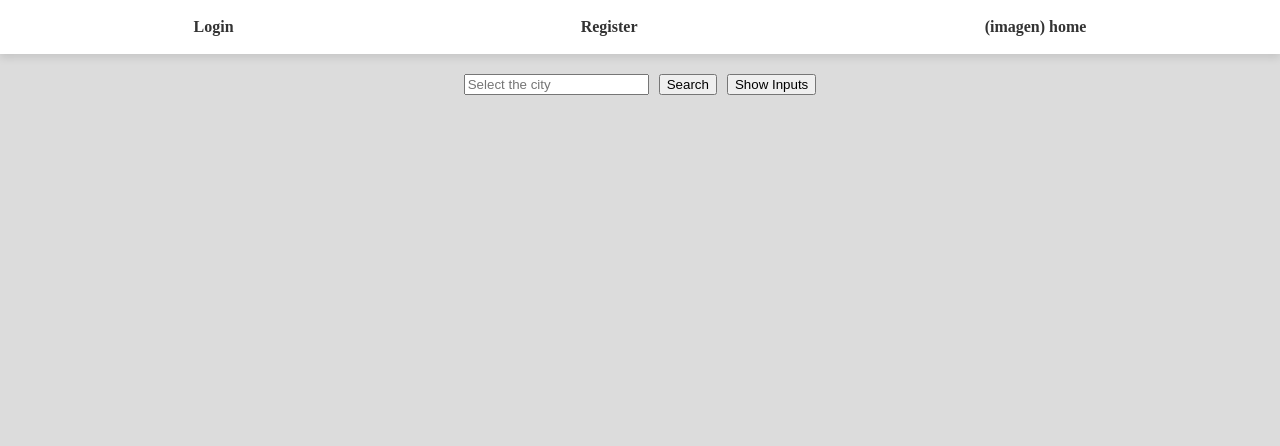
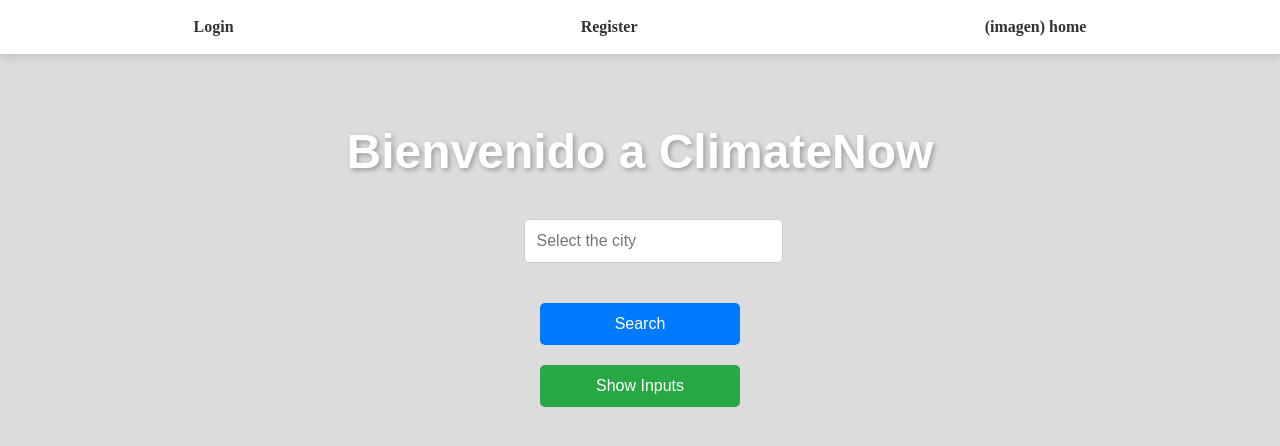
Before and after one commit to MateoMP02/Proyecto-Final-Clima, an Angular app: page /search in a window 1280 px wide. Shown: the top 446 px of the page. Built offline with nearby package versions, Linux system fonts and the light colour scheme.

Commit message:
Mejora del home
hice un poco de css

```diff
--- a/src/app/components/location-search/location-search.component.css
+++ b/src/app/components/location-search/location-search.component.css
@@ -4,22 +4,134 @@
     padding: 20px;
 }
 
+/* Contenedor del formulario */
 .form-container {
     display: flex;
     flex-direction: column;
+    align-items: center;
 }
 
+/* Estilo de los inputs */
+.form-container input {
+    width: 100%;
+    margin-bottom: 10px;
+}
+
+/* Botones */
+.form-container button {
+    width: 200px;
+    margin-top: 10px;
+    margin-bottom: 10px;
+}
+
+/* Formulario de la ciudad */
 .city-form {
     display: flex;
+    flex-direction: column;
     align-items: center;
-    gap: 10px; /* Espaciado entre elementos */
+    width: 100%;
+    max-width: 600px;
 }
 
-  .lat-lon-fields {
-    display: flex;
-    gap: 10px; /* Espaciado entre los inputs de latitud y longitud */
+/* Estilo de la barra de búsqueda */
+.search-form {
+    margin-bottom: 20px;
+}
+
+.search-input {
+    width: 80%;
+    padding: 12px;
+    font-size: 1rem;
+    border: 1px solid #ccc;
+    border-radius: 5px;
+    margin-bottom: 10px;
+}
+
+/* Botones de búsqueda y alternar */
+.search-button {
+    padding: 12px;
+    background-color: #007bff;
+    color: white;
+    border: none;
+    border-radius: 5px;
+    cursor: pointer;
+    font-size: 1rem;
+    margin-bottom: 10px;
+}
+
+.search-button:hover {
+    background-color: #0056b3;
 }
 
 .toggle-button {
-    white-space: nowrap; /* Evita que el texto se divida */
+    padding: 12px;
+    background-color: #28a745;
+    color: white;
+    border: none;
+    border-radius: 5px;
+    cursor: pointer;
+    font-size: 1rem;
 }
+
+.toggle-button:hover {
+    background-color: #218838;
+}
+
+/* Campos de latitud y longitud */
+.lat-lon-fields {
+    display: flex;
+    flex-direction: column; /* Apila los inputs y el botón en una columna */
+    align-items: center;
+    gap: 10px;
+}
+
+.lat-lon-fields input {
+    width: 180px;
+    padding: 12px;
+    font-size: 1rem;
+    border: 1px solid #ccc;
+    border-radius: 5px;
+}
+
+.lat-lon-fields button {
+    width: 120px;
+    padding: 10px;
+    font-size: 1rem;
+    background-color: #007bff;
+    color: white;
+    border: none;
+    border-radius: 5px;
+    cursor: pointer;
+    margin-top: 10px;
+}
+
+.lat-lon-fields button:hover {
+    background-color: #0056b3;
+}
+
+/* Mensajes de error */
+small {
+    color: red;
+    font-size: 0.9rem;
+    display: block;
+    margin-top: 5px;
+}
+
+/* Contenedor del título */
+.title-container {
+    position: relative;
+    text-align: center;
+    margin-top: 50px;
+}
+
+.big-title {
+    font-size: 3rem;
+    color: white;
+    font-family: 'Arial', sans-serif;
+    margin: 0;
+    padding: 20px 0;
+    text-shadow: 2px 2px 5px rgba(0, 0, 0, 0.3);
+}
+
+/* Fuentes de Google Fonts */
+@import url('https://fonts.googleapis.com/css2?family=Playfair+Display:wght@700&family=Roboto:wght@400&display=swap');
--- a/src/app/components/location-search/location-search.component.html
+++ b/src/app/components/location-search/location-search.component.html
@@ -1,9 +1,20 @@
-<main class="main">
+<body >
+
+  <!-- Título Grande en la pantalla con imagen circular de fondo -->
+  <div class="title-container">
+
+    <h1 class="big-title">Bienvenido a ClimateNow</h1>
+
+  </div>
+
+  <main class="main">
     <div class="form-container">
       <!-- Formulario de búsqueda de ciudad -->
       <form [formGroup]="searchCityBar" (ngSubmit)="onSubmit()" class="city-form">
-        <input formControlName="city" placeholder="Select the city" (keyup.enter)="onSubmit()" />
-        <button>Search</button>
+        <div class="search-form">
+          <input formControlName="city" placeholder="Select the city" (keyup.enter)="onSubmit()" class="search-input" />
+        </div>
+        <button type="submit" class="search-button">Search</button>
         <button type="button" (click)="toggleInputs()" class="toggle-button">
           {{ inputsVisible ? 'Hide Inputs' : 'Show Inputs' }}
         </button>
@@ -13,11 +24,12 @@
           <form [formGroup]="searchLatLonBar" (ngSubmit)="onSubmitLatLon()">
             <input type="text" placeholder="Latitude" formControlName="lat" (keyup.enter)="onSubmitLatLon()" />
             <input type="text" placeholder="Longitude" formControlName="lon" (keyup.enter)="onSubmitLatLon()" />
+            <button class="search-button">Search</button>
           </form>
         </div>
       </form>
 
-
+      <!-- Mensajes de error -->
       <div *ngIf="inputsVisible">
         <div *ngIf="searchLatLonBar.get('lat')?.invalid && (searchLatLonBar.get('lat')?.touched || searchLatLonBar.get('lat')?.dirty)">
           <small *ngIf="searchLatLonBar.get('lat')?.errors?.['required']">Latitude is required</small>
@@ -30,3 +42,4 @@
       </div>
     </div>
   </main>
+</body>
```
Lines whose indentation alone changed are shown as unchanged.
